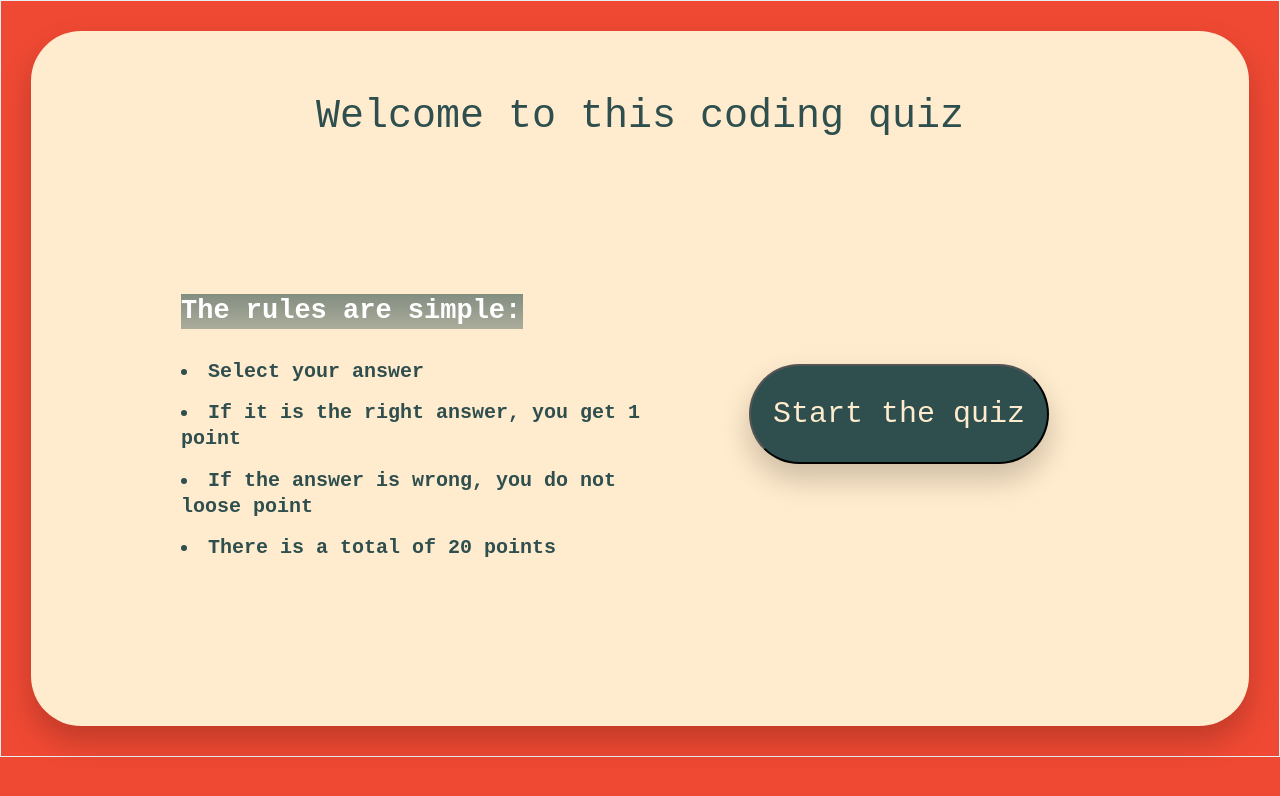
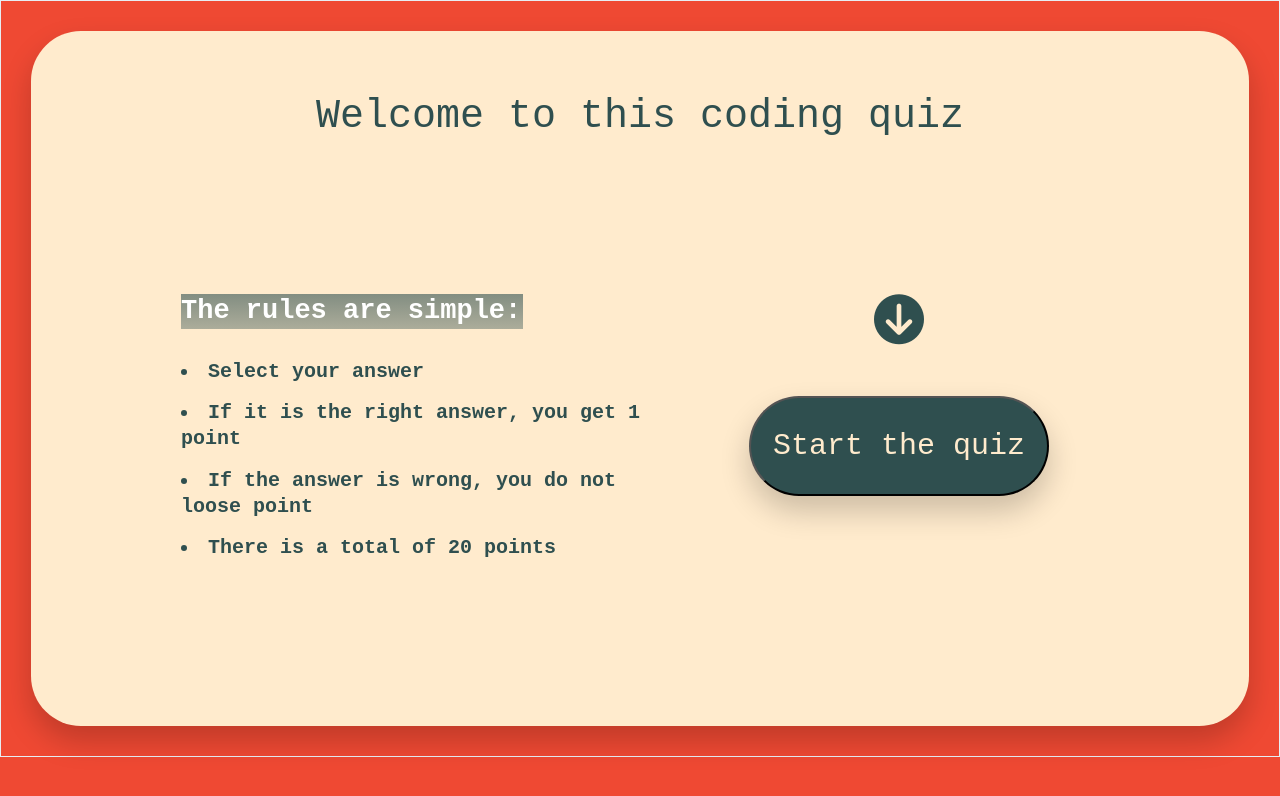
Before and after one commit to JustineOverflow/coding-quizz-reactjs, a React (Create React App) app: page / in a window 1280 px wide. Shown: the top 796 px of the page. Built offline with nearby package versions, Linux system fonts and the light colour scheme.

Commit message:
add arrow icon

```diff
--- a/src/Home/Home.js
+++ b/src/Home/Home.js
@@ -16,6 +16,7 @@ class Home extends Component {
                             <li className="home-rules-list"> There is a total of 20 points</li>
                         </div>
                         <div className="home-container-column2">
+                            <i className="arrow fas fa-arrow-circle-down"></i>
                             <button className="home-button">
                                 <Link to="/quiz">Start the quiz</Link>
                                 <Route path="/quiz" exact component={Quiz}/>
--- a/src/Home/home.scss
+++ b/src/Home/home.scss
@@ -33,7 +33,6 @@
     }
     &-column2 {
       grid-column: 2/-1;
-      margin-top: 2rem;
     }
   }
 
@@ -85,7 +84,6 @@
 }
 
 .arrow {
-  color: #ef4933;
-  font-size: 3rem;
-  padding: 2rem;
+  color: darkslategray;
+  font-size: 5rem;
 }
```
